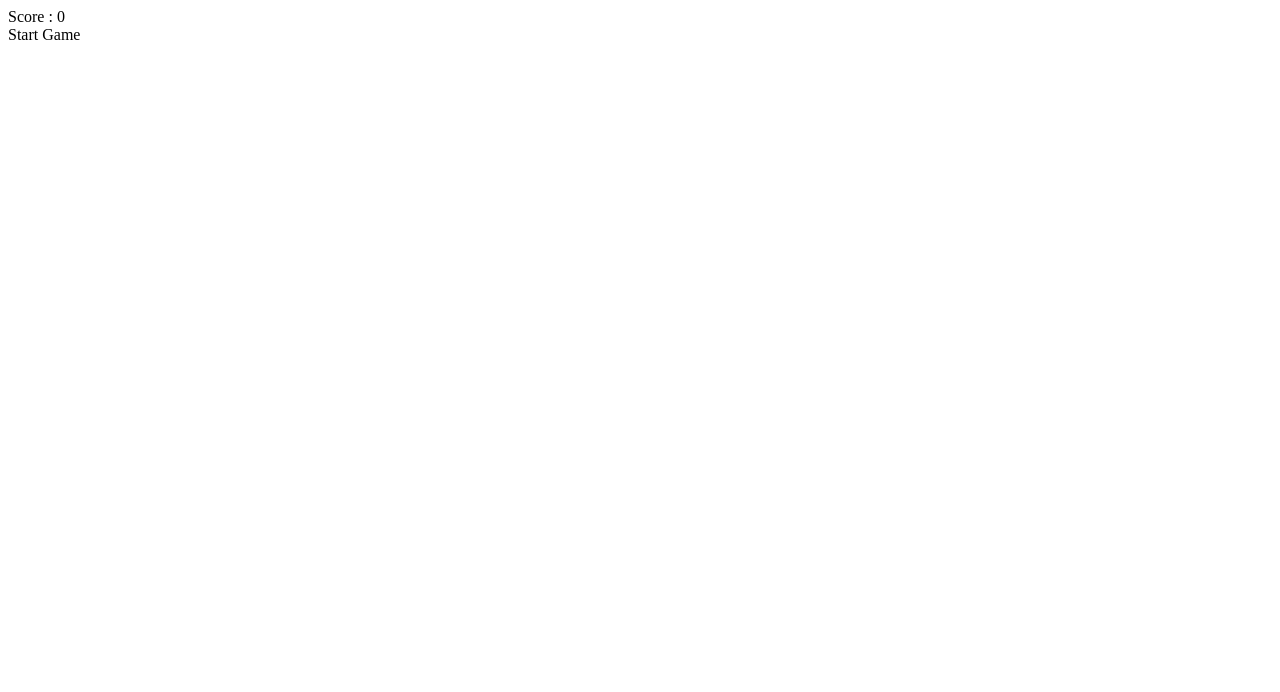
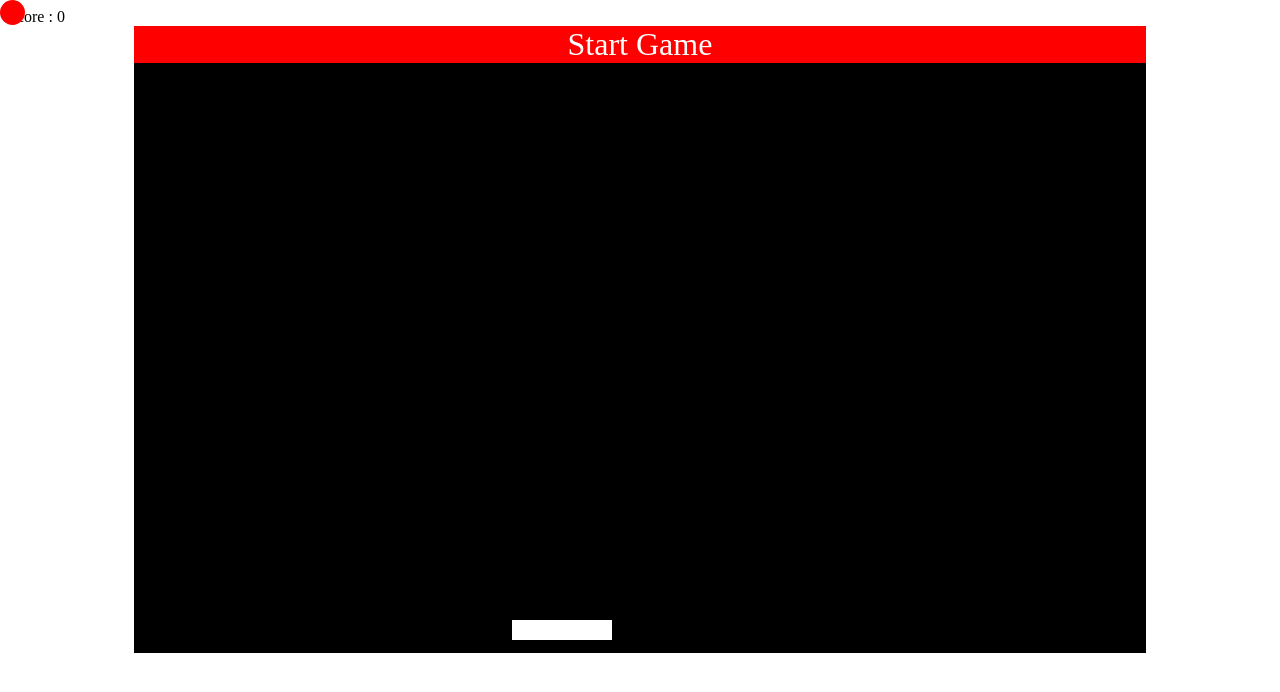
Before and after one commit to Freddy8/alien_invaders, a plain HTML site: page index.html in a window 1280 px wide. Drawn offline with Linux system fonts and the light colour scheme.

Commit message:
start game action

```diff
--- a/index.html
+++ b/index.html
@@ -1,10 +1,56 @@
-<html><head><style></style></head>
+<html>
+  <head>
+    <style>
+      .container {
+        width: 80%;
+        height: 80%;
+        margin-left: 10%;
+        background-color: black;
+        overflow: hidden;
+
+      }
+
+      .startButton {
+        text-align: center;
+        font-size: 2em;
+        color: white;
+        background-color: red;
+
+      }
+
+      .myShip {
+        position: absolute;
+        left: 40%;
+        bottom: 20%;
+        background-color: white;
+        width: 100px;
+        height: 20px;
+
+      }
+
+      .fireme {
+        position: absolute;
+        top: 0;
+        left: 0;
+        width: 25px;
+        height: 25px;
+        border-radius: 50%;
+        background-color: red;
+
+      }
+
+      .hide {
+        display: none;
+      }
+    </style>
+  </head>
+
   <body>
     <div class="topBar">Score : <span class="score">0</span></div>
     <div class="container">
       <div class="startButton">Start Game</div>
       <div class="myShip"></div>
-      <div class="fireme hide"></div>
+      <div class="fireme"></div>
     </div>
 
 
@@ -15,6 +61,21 @@
       const fireme = document.querySelector(".fireme");
       const scoreOutput = document.querySelector(".score");
 
+      const containerDim = container.getBoundingClientRect();
+      btn_start.addEventListener("click", startGame);
+      let player = {
+        score: 0,
+        speed: 5,
+        gameOver: true,
+        fire: false,
+        fire: false,
+        alienSpeed: 5
+      }
+
+      function startGame(){
+        console.log("start game");
+      }
+
 
 
     </script>
```
